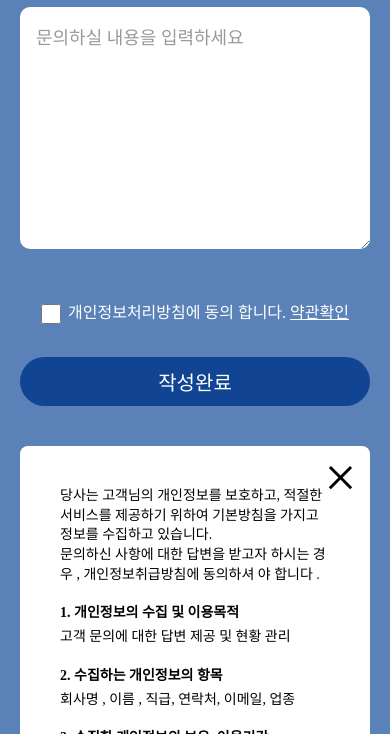
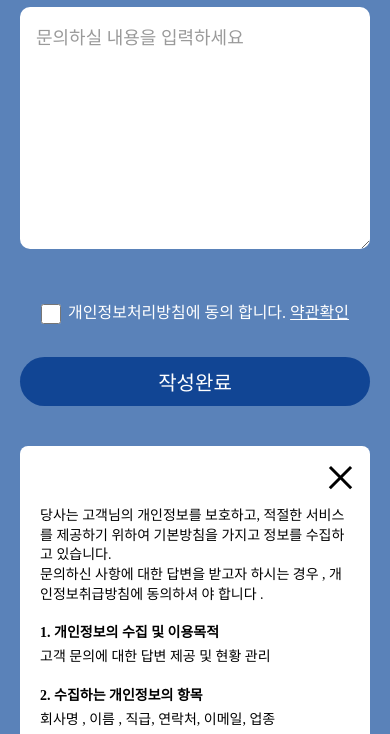
Before and after one commit to Pyo-hogeun/omnidesk_pub, a website: page index.html in a window 390 px wide. Both pictures are taken after a click on the link "약관확인". Shown: the part 8066-8800 px from the top of the page. Drawn offline with nearby package versions, Linux system fonts and the light colour scheme; a web font is replaced by a local one.

Commit message:
약관 토글 추가(모바일)

```diff
--- a/assets/css/style.css
+++ b/assets/css/style.css
@@ -1089,6 +1089,11 @@ html, body, textarea {
   transform-origin: right top;
   transform: rotate(-45deg);
 }
+@media all and (max-width: 451px) {
+  .section.sec-07 .contact .term .white-box {
+    padding: 60px 20px;
+  }
+}
 .section.sec-07 .contact .company-info {
   display: flex;
   justify-content: space-between;
```
